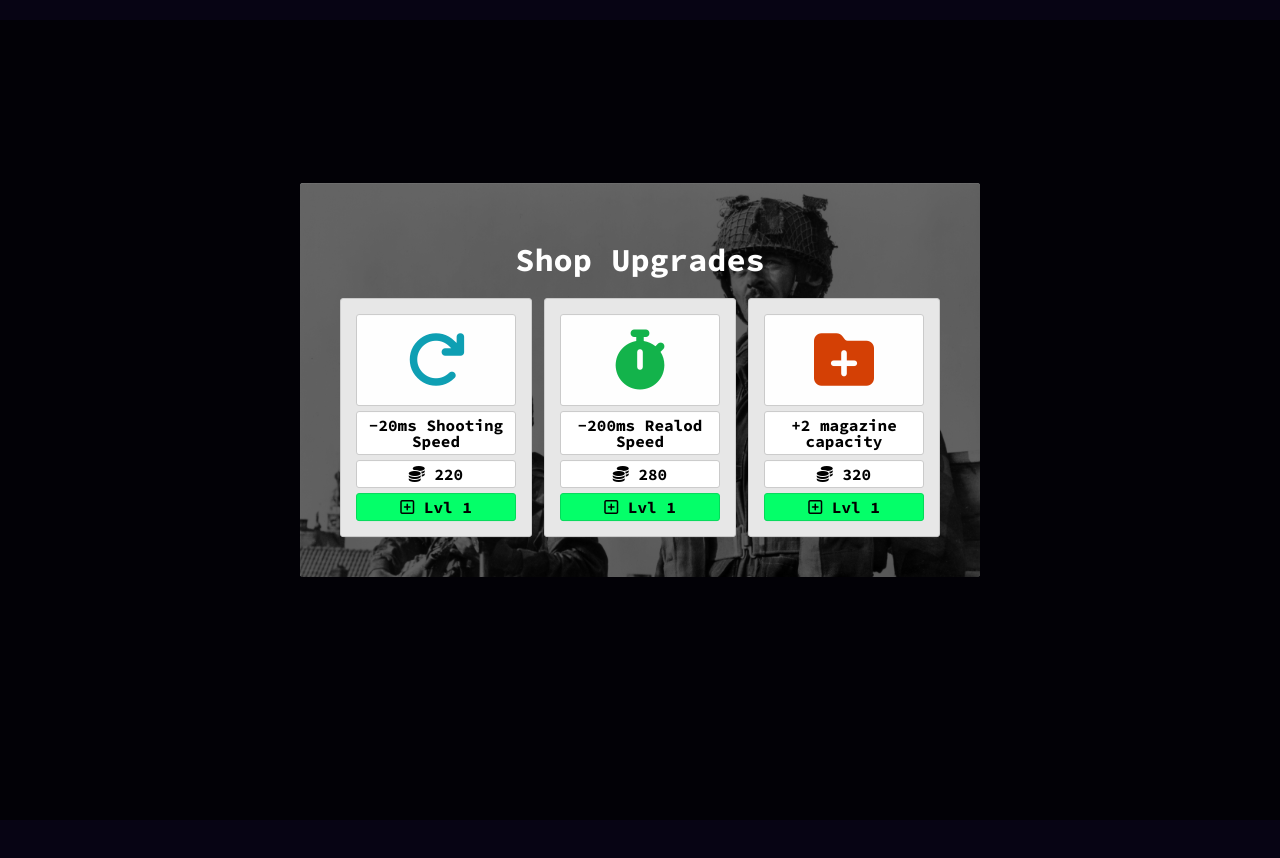
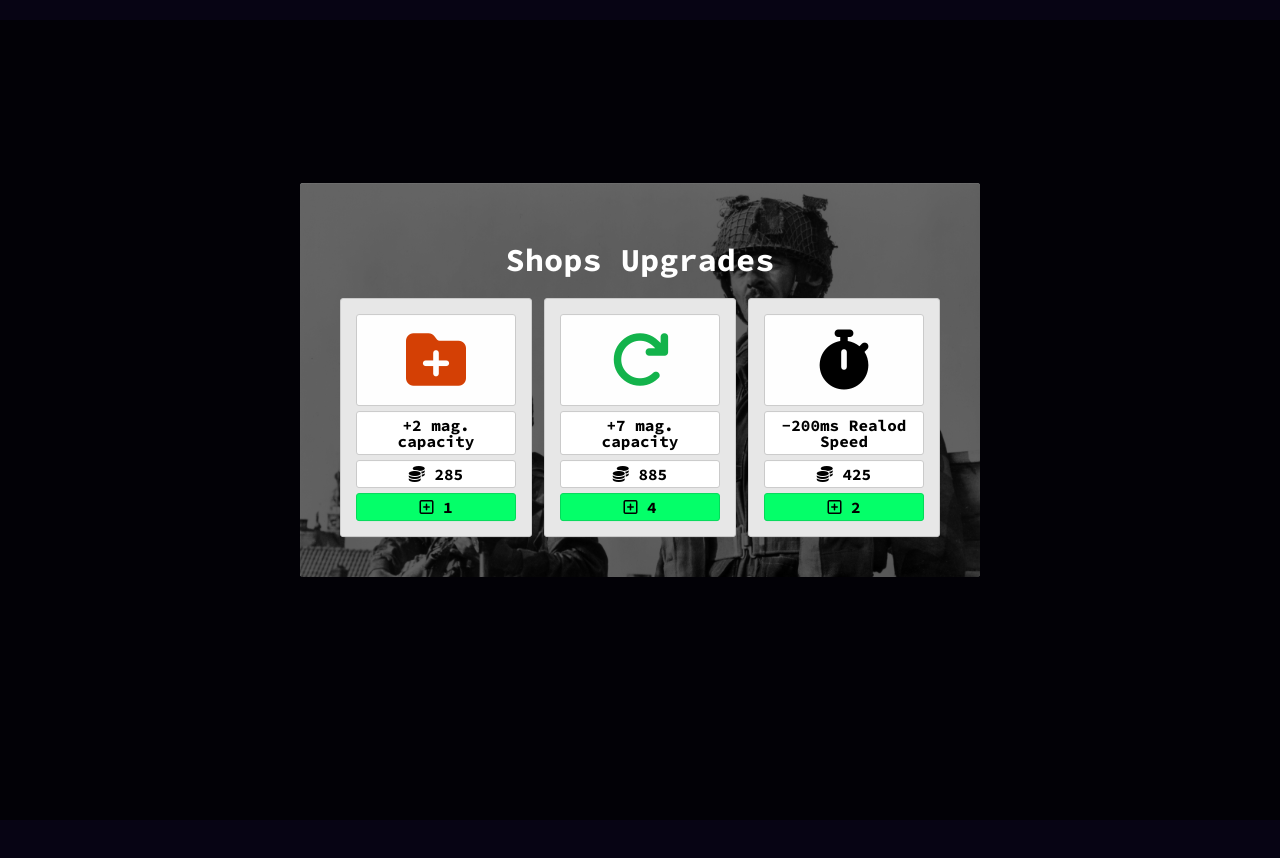
Before and after one commit to dragzter/ww2-shooter, a plain HTML site: page static/index.html in a window 1280 px wide. Drawn offline with nearby package versions, Linux system fonts and the light colour scheme; no server answers.

Commit message:
completed upgrade class, wip upgrade management for player

```diff
--- a/static/css/style.css
+++ b/static/css/style.css
@@ -18,7 +18,6 @@ div {
 .invisible {
   visibility: hidden;
 }
-
 #shop-modal {
   position: fixed;
   width: 100%;
@@ -26,7 +25,6 @@ div {
   z-index: 20;
   background: rgba(0, 0, 0, 0.7);
 }
-
 #shop-container {
   justify-content: space-between;
   display: flex;
@@ -38,7 +36,6 @@ div {
   position: relative;
   color: #fff;
 }
-
 .card {
   padding: 15px;
   background: #e7e7e7;
@@ -48,11 +45,22 @@ div {
   width: 32%;
   border: 1px solid #ccc;
   border-radius: 3px;
+  transition: 0.2s;
+  -moz-user-select: -moz-none;
+  -khtml-user-select: none;
+  -webkit-user-select: none;
+  -ms-user-select: none;
+  user-select: none;
+}
+.card:hover {
+  transform: scale(1.01);
+  cursor: pointer;
+  border: 1px solid rgb(78, 78, 78);
+  background: #d3d3d3;
 }
 .card .c-header i {
   font-size: 60px;
 }
-
 .card .c-header {
   width: 100%;
   padding: 15px 5px;
@@ -61,19 +69,15 @@ div {
   background: #fefefe;
   text-align: center;
 }
-
 .card .c-header.reload-up {
   color: #13b34b;
 }
-
 .card .c-header.capacity-up {
   color: #d44005;
 }
-
 .card .c-header.firespeed-up {
   color: #0e9fb3;
 }
-
 .card .c-body p {
   margin-bottom: 0;
   text-align: center;
@@ -85,12 +89,10 @@ div {
   border: 1px solid #cacaca;
   margin-top: 5px;
 }
-
 .card p.level {
   background-color: #04ff69;
   border: 1px solid #04da5a;
 }
-
 /* #crosshair {
   position: absolute;
   pointer-events: none;
@@ -194,7 +196,6 @@ img#player {
   background: #ccc;
   outline: 1px solid #000;
 }
-
 .target img {
   width: 100%;
   pointer-events: none;
@@ -317,7 +318,6 @@ select {
   font-family: "Source Code Pro", monospace;
   background: url(../assets/dropdown.png) 96% / 15% no-repeat #fff;
 }
-
 .trooper {
   width: 70px;
   height: auto;
@@ -364,7 +364,6 @@ select {
   top: 0;
   left: 0;
 }
-
 .modal-body {
   position: relative;
   z-index: 1;
--- a/static/index.html
+++ b/static/index.html
@@ -24,9 +24,9 @@
   <body>
     <div id="shop-modal">
       <div id="shop">
-        <h1>Shop Upgrades</h1>
+        <h1>Shops Upgrades</h1>
         <div id="shop-container">
-          <div class="shop-item card">
+          <!-- <div class="shop-item card">
             <div class="c-header firespeed-up">
               <i class="fas fa-redo"></i>
             </div>
@@ -55,7 +55,7 @@
               <p class="cost"><i class="fas fa-coins"></i> 320</p>
               <p class="level"><i class="far fa-plus-square"></i> Lvl 1</p>
             </div>
-          </div>
+          </div> -->
         </div>
       </div>
     </div>
--- a/static/modules/icons.js
+++ b/static/modules/icons.js
@@ -1,11 +1,15 @@
 class Icon {
-  icon(classes) {
-    return `<i class="${classes}"></i>`;
+  make(classes) {
+    const i = document.createElement("i");
+    const css = classes.split(" ");
+    i.classList.add(...css);
+    return i;
   }
   getAll() {
     return {
       plus: "far fa-plus-square",
       eraser: "fas fa-eraser",
+      folder: "fas fa-folder-plus",
       stop_watch: "fas fa-stopwatch",
       redo: "fas fa-redo",
       coins: "fas fa-coins",
--- a/static/modules/upgrade.js
+++ b/static/modules/upgrade.js
@@ -1,22 +1,71 @@
 import Helpers from "./helpers.js";
+import Icon from "./icons.js";
 class Upgrade {
   _helper = new Helpers();
-  reloadSpeedIncrement = 100;
-  magazineSizeIncrement = 2;
-  shootingSpeedIncrement = 30;
+  _icon = new Icon();
 
-  constructor() {
-    // this.reloadSpeedIncrement = config.reloadSpeedIncrement;
-    // this.magazineSizeIncrement = config.magazineSizeIncrement;
-    // this.shootingSpeedIncrement = config.shootingSpeedIncrement;
-  }
-  reloadSpeedUpgrade() {
+  getUpgradeCard(upgradeConfig) {
+    const { type, iconCss, description, cost, level } = upgradeConfig;
     // Build html
+    const card = this.getWrapperHtml();
+    const coinsIcon = this._icon.make("fas fa-coins");
+    const levelsIcon = this._icon.make("far fa-plus-square");
+    const cardHeader = document.createElement("div");
+    const cardBody = document.createElement("div");
+    const descriptEl = document.createElement("p");
+    const costEl = document.createElement("p");
+    const levelEl = document.createElement("p");
+    let upgradeIcon = this._icon.make("fas fa-question-circle");
+
+    // Specific data
+    card.dataset.level = level;
+    card.dataset.type = type;
+
+    switch (type) {
+      case "speed":
+        upgradeIcon = this._icon.make("fas fa-stopwatch");
+        break;
+      case "capacity":
+        upgradeIcon = this._icon.make("fas fa-folder-plus");
+        break;
+      case "reload":
+        upgradeIcon = this._icon.make("fas fa-redo");
+        break;
+    }
+
+    // Card header - holding the main icon
+    cardHeader.classList.add("c-header", `${type}-up`);
+    cardHeader.appendChild(upgradeIcon);
+
+    // Sub elements of header and body
+    costEl.classList.add("cost");
+    levelEl.classList.add("level");
+
+    descriptEl.textContent = description;
+    costEl.textContent = ` ${cost}`;
+    levelEl.textContent = ` ${level}`;
+
+    costEl.prepend(coinsIcon);
+    levelEl.prepend(levelsIcon);
+
+    // Bundle all the elements
+    const cardElements = [descriptEl, costEl, levelEl];
+
+    cardBody.classList.add("c-body");
+    cardElements.forEach((el) => {
+      cardBody.appendChild(el);
+    });
+
+    card.appendChild(cardHeader);
+    card.appendChild(cardBody);
+    return card;
   }
   getWrapperHtml() {
     const html = document.createElement("div");
     const id = this._helper.uuid();
+    html.classList.add("shop-item", "card");
+    html.setAttribute.id = id;
+    return html;
   }
 }
-
 export default Upgrade;
--- a/static/script.js
+++ b/static/script.js
@@ -8,7 +8,6 @@ import {
 import Helpers from "./modules/helpers.js";
 import Upgrade from "./modules/upgrade.js";
 import Memory from "./modules/memory.js";
-import Icon from "./modules/icons.js";
 
 window.onload = () => {
   // Init Classes
@@ -17,37 +16,77 @@ window.onload = () => {
 
   // =============================== DEV TESTING
   const state = new Memory();
-  const icon = new Icon();
-  state.save({ round: 2 });
 
-  async function getData() {
-    return await fetch("./sample-data/sample.json");
-  }
+  let shopContainerDiv = document.getElementById("shop-container");
 
-  async function retrieveData() {
-    let promise = await getData();
-    return await promise.json();
-  }
+  // TODO - modifying player state based on upgrade selected
+  /**
+   * UPgrades - how they work
+   *
+   * 1. Player can access shop on victory screen if they have some number of points
+   * 2. Clicking shop opens modal to reveal upgrades.
+   * 3. If the player has the coins, they can buy a permamanenet stat boost from the available options.
+   * 4. Selecting an upgrade opens confirmation dialog.
+   * 5. If the player confirms, player stats are updated - points are subtracted, player is returned to previous victory screen.
+   * >> Speed, reload and capacity upgrade levels are saved to state and next rank is offered next time.  Each rank costs more, there will be a maximum upgrade rank for each type of upgrade
+   * 6. Player then starts next round.
+   *
+   */
 
-  async function postData() {
-    return await fetch("https://jsonplaceholder.typicode.com/posts", {
-      method: "POST",
-      body: JSON.stringify({
-        title: "foo",
-        body: "bar",
-        userId: 1,
-      }),
-      headers: {
-        "Content-type": "application/json; charset=UTF-8",
-      },
-    });
-  }
+  const upConfig = [
+    {
+      level: 1,
+      cost: 285,
+      description: "+2 mag. capacity",
+      type: "capacity",
+    },
+    {
+      level: 4,
+      cost: 885,
+      description: "+7 mag. capacity",
+      type: "reload",
+    },
+    {
+      level: 2,
+      cost: 425,
+      description: "-200ms Realod Speed",
+      type: "speed",
+    },
+  ];
 
-  (async () => {
-    let promise = await postData();
-    const data = await promise.json();
-    console.log(data);
-  })();
+  upConfig.forEach((cfg) => {
+    let upCard = _ups.getUpgradeCard(cfg);
+    shopContainerDiv.appendChild(upCard);
+  });
+
+  // async function getData() {
+  //   return await fetch("./sample-data/sample.json");
+  // }
+
+  // async function retrieveData() {
+  //   let promise = await getData();
+  //   return await promise.json();
+  // }
+
+  // async function postData() {
+  //   return await fetch("https://jsonplaceholder.typicode.com/posts", {
+  //     method: "POST",
+  //     body: JSON.stringify({
+  //       title: "foo",
+  //       body: "bar",
+  //       userId: 1,
+  //     }),
+  //     headers: {
+  //       "Content-type": "application/json; charset=UTF-8",
+  //     },
+  //   });
+  // }
+
+  // (async () => {
+  //   let promise = await postData();
+  //   const data = await promise.json();
+  //   console.log(data);
+  // })();
 
   // =============================== DEV TESTING
   document.documentElement.style.setProperty("--animate-duration", ".5s");
```
